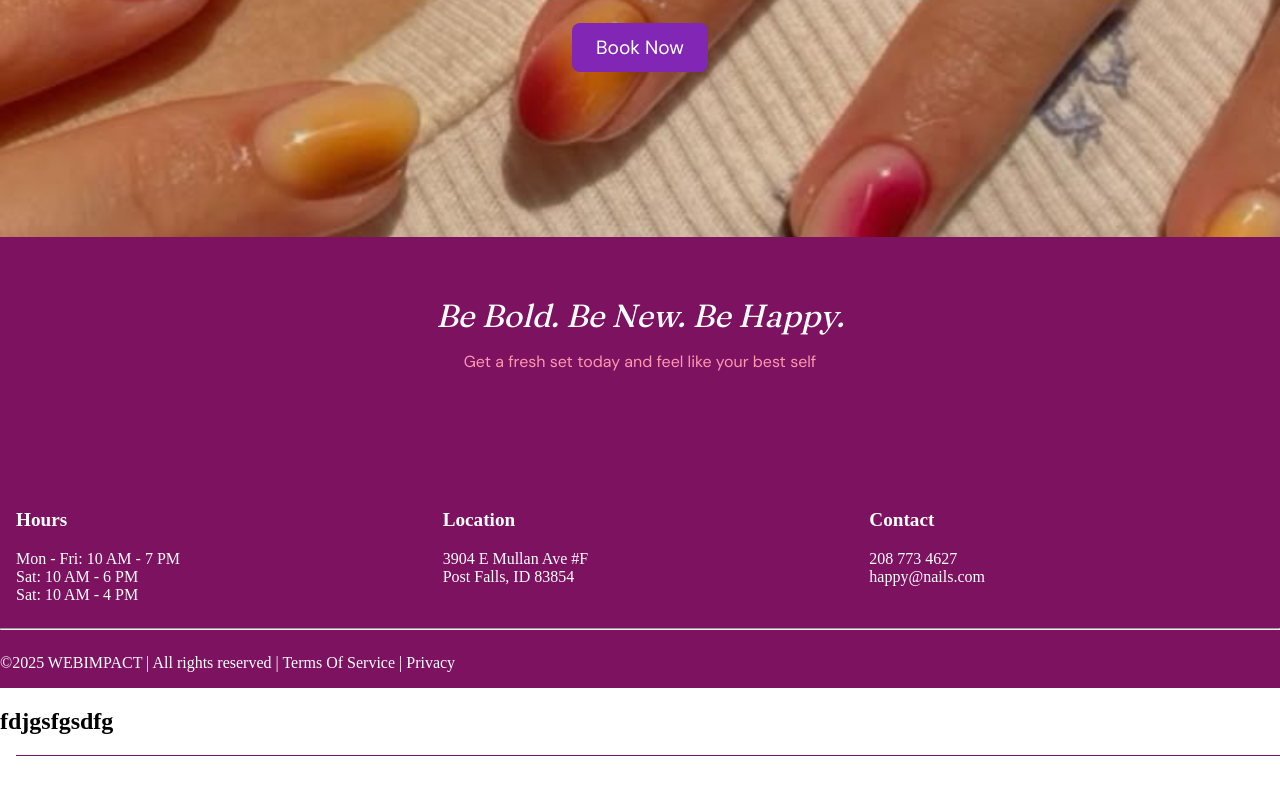
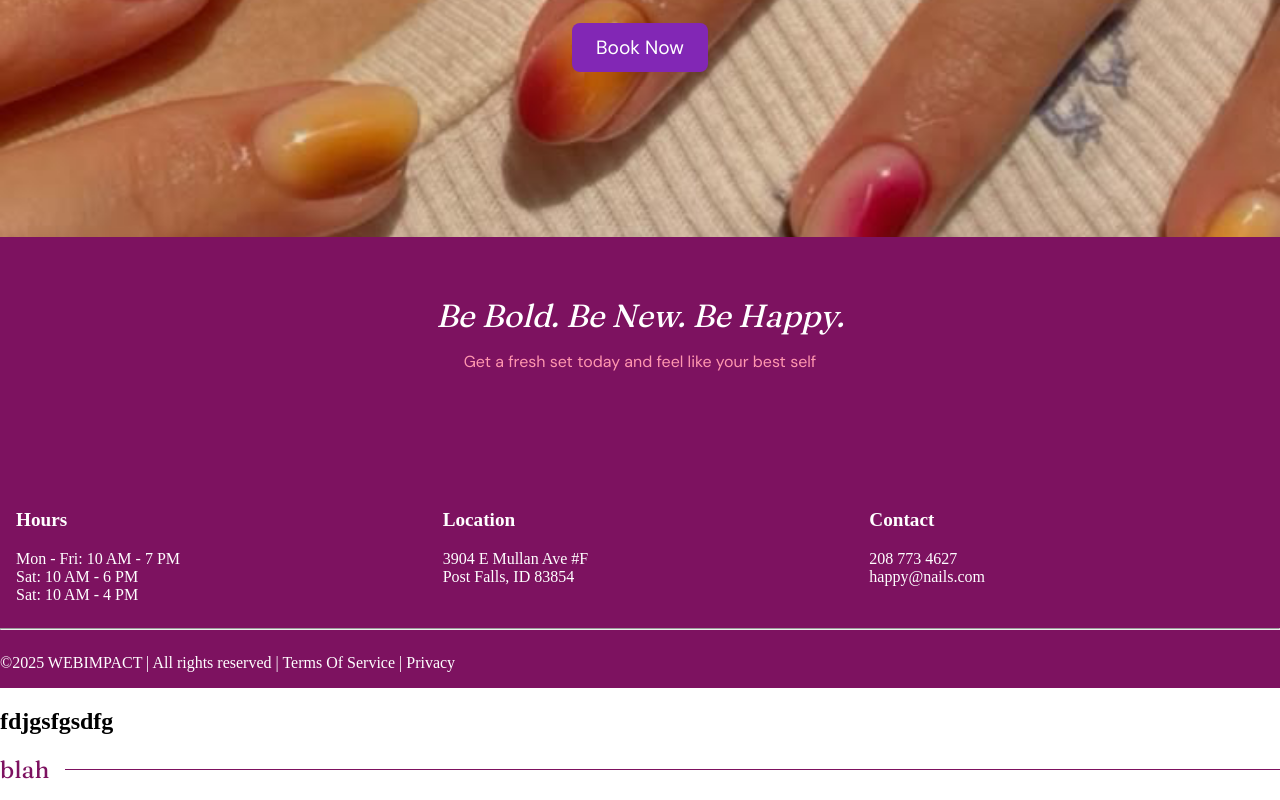
Before and after one commit to webimpactuw/happy-nails, a React (Create React App) app: page /test in a window 1280 px wide. Shown: the part 423-1223 px from the top of the page. Before the commit the page ends 1195 px from the top, so only its background shows below. Built offline with nearby package versions, Linux system fonts and the light colour scheme.

Commit message:
added right option for SectionDivered component + replaced title prop with children

```diff
--- a/src/components/SectionDivider.js
+++ b/src/components/SectionDivider.js
@@ -20,16 +20,18 @@ const SectionDivider = ({ children, align = 'left' }) => {
     backgroundColor: '#7D1260',
   };
 
+  const textStyle = {
+    fontFamily: "'Fraunces', serif",
+    fontSize: '1.5rem',
+    color: '#7d1260',
+    fontWeight: 'normal',
+  };
+
   return (
     <div style={containerStyle}>
-      {align === 'center' && <div style={lineStyle}></div>}
+      {(align === 'right') && <div style={lineStyle}></div>}
 
-      <span style={{
-        fontFamily: "'Fraunces', serif",
-        fontSize: '1.5rem',
-        color: '#7d1260',
-        fontWeight: 'normal'
-      }}>
+      <span style={textStyle}>
         {children}
       </span>
 
--- a/src/pages/TestPage.js
+++ b/src/pages/TestPage.js
@@ -15,7 +15,7 @@ function TestPage() {
       <h2>
         fdjgsfgsdfg
       </h2>
-      <SectionDivider title='blah' align='left'></SectionDivider>
+      <SectionDivider align='left'>blah</SectionDivider>
     </div>
   );
 }
```
